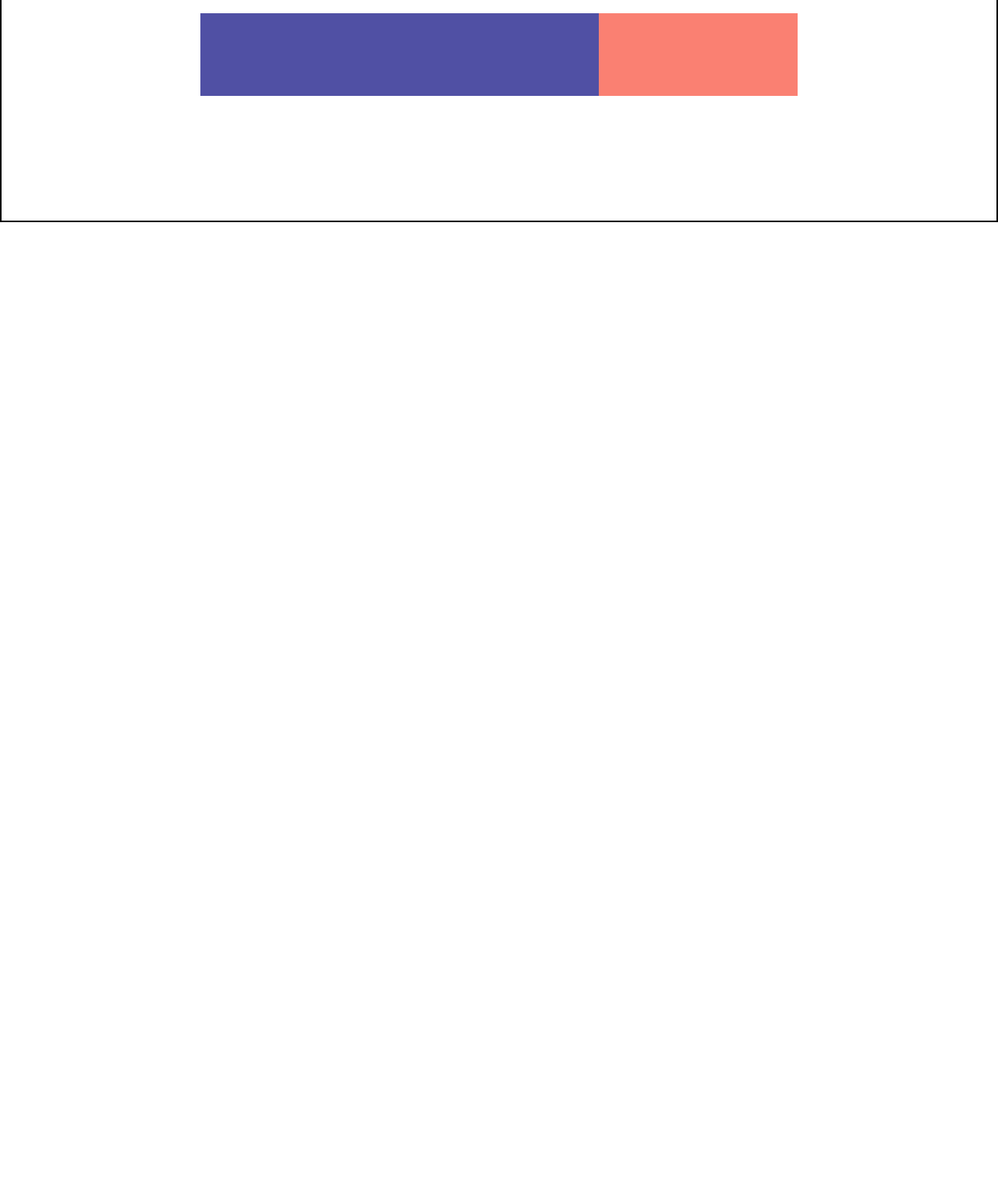
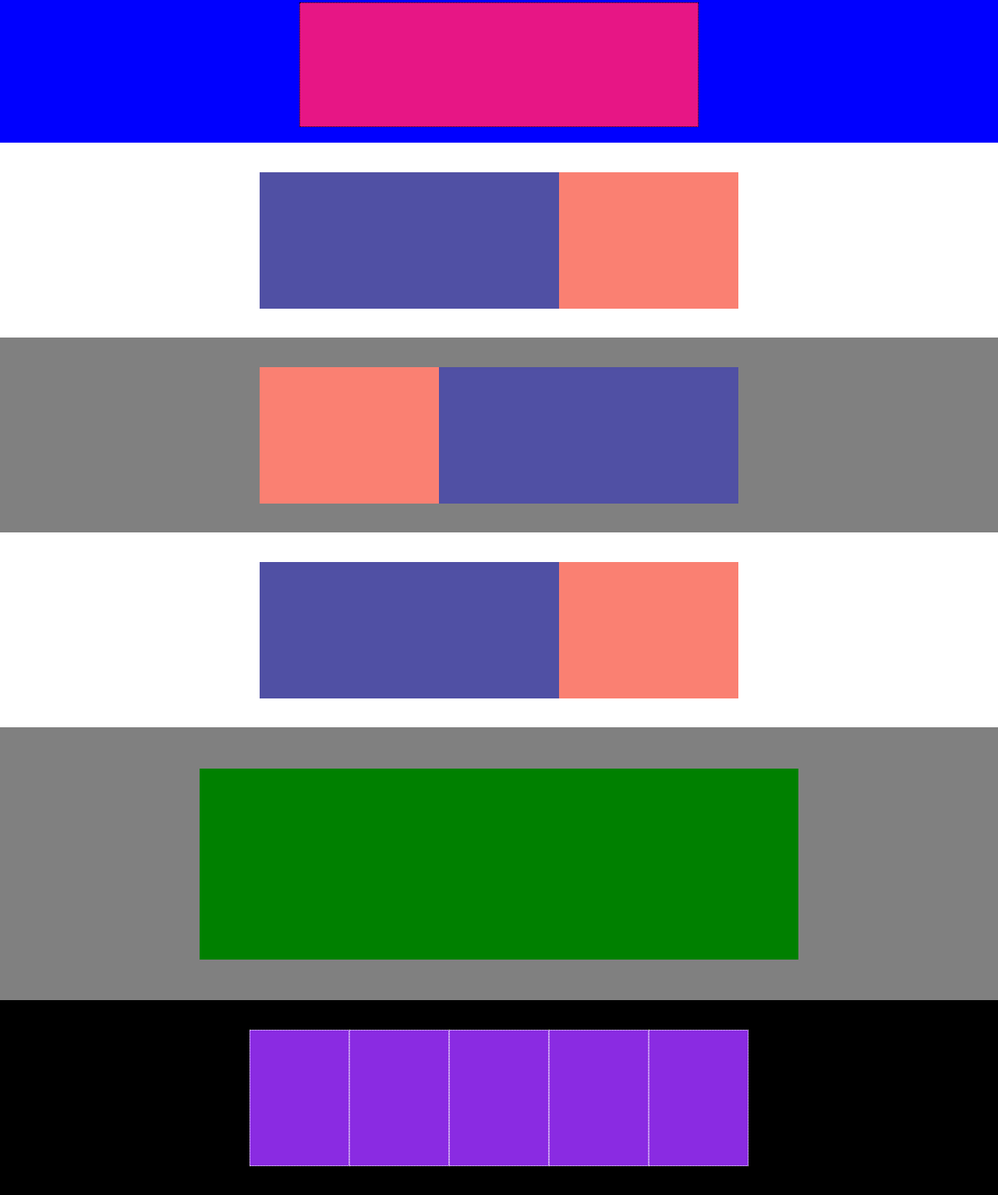
Before and after one commit to Lorenzo91347/htmlcss-struttura-discord, a plain HTML site: page index.html in a window 1280 px wide. Shown: the part 37-1570 px from the top of the page at 78% size. Before the commit the page ends 800 px from the top, so only its background shows below. Drawn offline with Linux system fonts and the light colour scheme.

Commit message:
feat:additional boxes

```diff
--- a/index.html
+++ b/index.html
@@ -14,9 +14,30 @@
         <div class="link">Link Link Link Link Link</div>
         <div>Login</div>
     </header>
+    <div class="box">
+        <div class="bluebox"></div>
+    </div>
     <div class="boxes">
         <div class="box1"></div>
         <div class="box2"></div>
+    </div>
+    <div class="boxes2">
+        <div class="box3"></div>
+        <div class="box4"></div>
+    </div>
+    <div class="boxes3">
+        <div class="box5"></div>
+        <div class="box6"></div>
+    </div>
+    <div class="boxes4">
+        <div class="box7"></div>
+    </div>
+    <div class="boxes5">
+        <div class="box8"></div>
+        <div class="box9"></div>
+        <div class="box10"></div>
+        <div class="box11"></div>
+        <div class="box12"></div>
     </div>
 
 </body>
--- a/style.css
+++ b/style.css
@@ -16,7 +16,7 @@
 
 .head>div {
     line-break: auto;
-    border: 2px dotted green;
+    border: 1px dotted green;
 
 
 }
@@ -33,25 +33,121 @@ header {
     background-color: black;
 }
 
+.box {
+    display: flex;
+    width: 100%;
+    height: 200px;
+    background-color: blue;
+    justify-content: center;
+    align-items: center;
+}
+
+.bluebox {
+    width: 40%;
+    height: 80%;
+    background-color: rgb(231, 22, 133);
+    border: 1px dotted black;
+}
+
 .boxes {
     display: flex;
-    border: 2px solid black;
     width: 100%;
-    height: 300px;
+    height: 250px;
     background-color: white;
     justify-content: center;
-    padding-top: 30px;
+    align-items: center;
 
 }
 
 .box1 {
-    width: 40%;
-    height: 40%;
+    width: 30%;
+    height: 70%;
     background-color: rgb(80, 80, 164);
 }
 
 .box2 {
-    width: 20%;
-    height: 40%;
+    width: 18%;
+    height: 70%;
     background-color: salmon;
 }
+
+.boxes .boxes2 .boxes3 .boxes4>div {
+    border: 1px dotted black;
+}
+
+.boxes2 {
+    display: flex;
+    width: 100%;
+    height: 250px;
+    background-color: grey;
+    justify-content: center;
+    align-items: center;
+}
+
+.box3 {
+    width: 18%;
+    height: 70%;
+    background-color: salmon;
+}
+
+.box4 {
+    width: 30%;
+    height: 70%;
+    background-color: rgb(80, 80, 164);
+}
+
+.boxes3 {
+    display: flex;
+    width: 100%;
+    height: 250px;
+    background-color: white;
+    justify-content: center;
+    align-items: center;
+}
+
+.box5 {
+    width: 30%;
+    height: 70%;
+    background-color: rgb(80, 80, 164);
+}
+
+.box6 {
+    width: 18%;
+    height: 70%;
+    background-color: salmon;
+}
+
+.boxes4 {
+    display: flex;
+    width: 100%;
+    height: 350px;
+    background-color: grey;
+    justify-content: center;
+    align-items: center;
+}
+
+.box7 {
+    width: 60%;
+    height: 70%;
+    background-color: green;
+}
+
+.boxes5 {
+    display: flex;
+    width: 100%;
+    height: 250px;
+    background-color: black;
+    justify-content: center;
+    align-items: center;
+}
+
+.boxes5>div {
+    width: 10%;
+    height: 70%;
+    background-color: blueviolet;
+    border: 1px dotted white;
+}
+
+.box8 {
+    flex-flow: ;
+}
```
